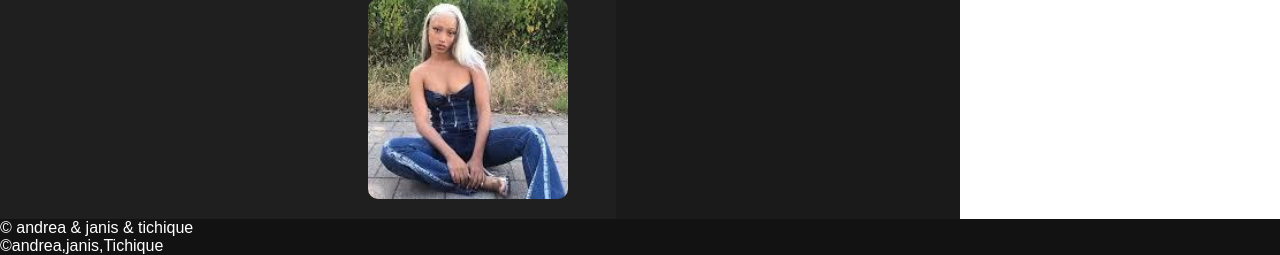
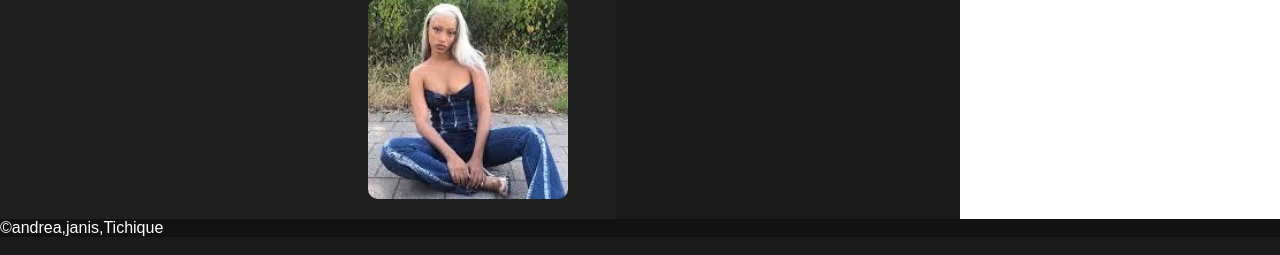
Before and after one commit to Janishmn/Projet_web, a PHP site: page /pages/artiste.php in a window 1280 px wide. Shown: the part 1427-1682 px from the top of the page. Run offline with PHP 8.4, Linux system fonts and the light colour scheme.

Commit message:
Update artiste.php

```diff
--- a/pages/artiste.php
+++ b/pages/artiste.php
@@ -15,7 +15,7 @@
 
 
 
-    <footer><P>&copy; andrea  & janis  & tichique</p></footer>
+
    <script type="text/javascript" src="../js/javascript.js"></script>
 
 
```
